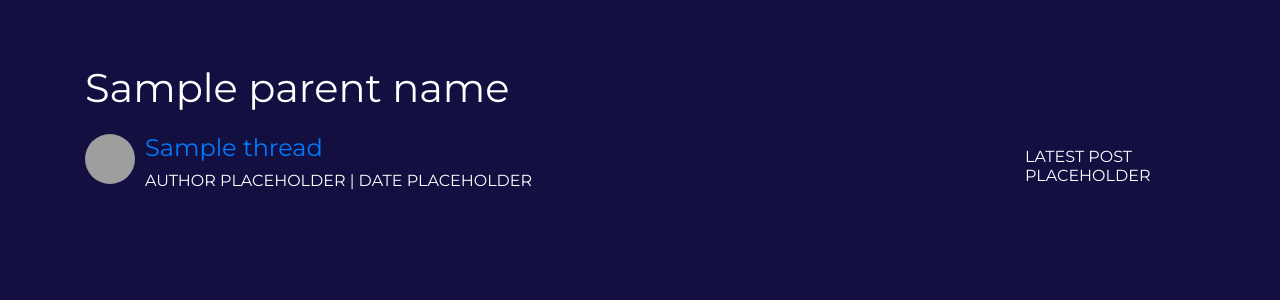
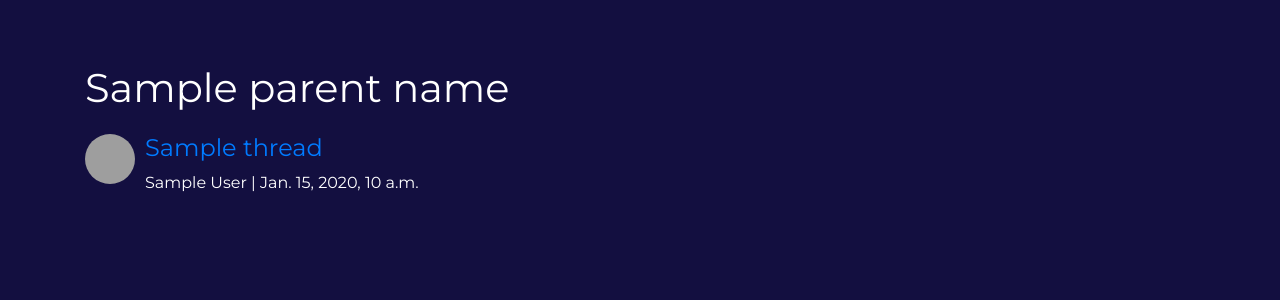
Before and after one commit to patelnilay/Denouement, a Django app: template denouement/templates/denouement/forum_category.html in a window 1280 px wide. Shown: the part 56-356 px from the top of the page. Run offline with Django 3.2, Linux system fonts and the light colour scheme; the template is opened without the code that fills it: most values are stand-ins (such as "Sample title", 1, 10 or a date in 2020); some libraries are stand-ins or nearby versions; grey boxes are pictures that could not be loaded.

Commit message:
Filled in & removed placeholders

```diff
--- a/denouement/templates/denouement/forum_category.html
+++ b/denouement/templates/denouement/forum_category.html
@@ -5,7 +5,7 @@
         <h1 class="list-title">{{ parent_name }}</h1>
         {% for thread in threads %}
             <div class="row align-items-center no-margin master-row">
-                <div class="col-12 col-md-8 no-padding">
+                <div class="col-12 no-padding">
                     {% with "/media/"|add:thread.author.username|add:".jpg" as picture_url %}
                         <img class="sm-profile-picture" src="{{ picture_url }}" alt="">
                     {% endwith %}
@@ -14,13 +14,16 @@
                     </div>
 
                     <div class="col-12 col-sm-12 col-md-12 no-padding">
-                        <h6>AUTHOR PLACEHOLDER | DATE PLACEHOLDER</h6>
+                        <h6 style="display: inline">{{ thread.author }} | </h6>
+                        <h6 style="display: inline">{{ thread.date }}</h6>
                     </div>
                 </div>
 
+                <!--
                 <div class="d-none d-md-block offset-md-2 col-md-2">
                     <h6 class="no-margin">LATEST POST PLACEHOLDER</h6>
                 </div>
+                -->
             </div>
         {% endfor %}
     </div>
```
Also changed, not shown: denouement/templates/denouement/forums_index.html (+4 -3 lines).
